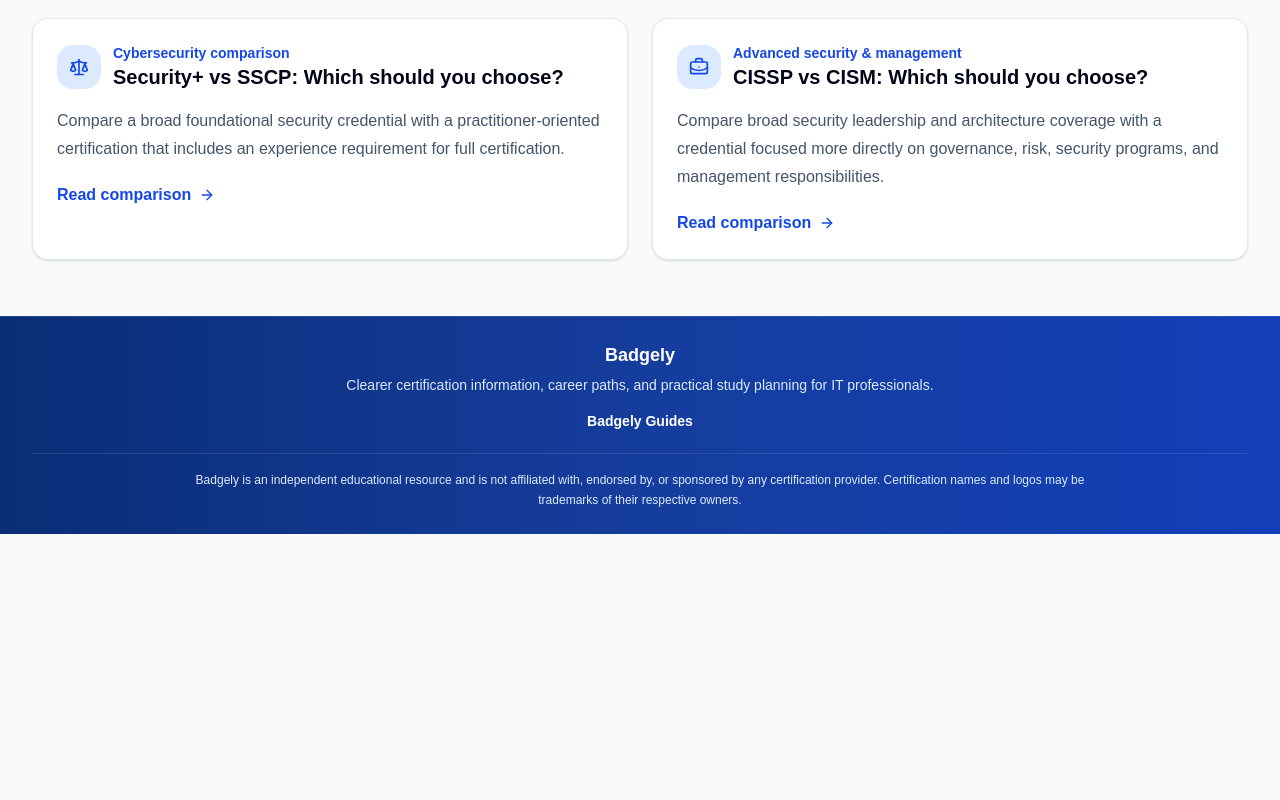
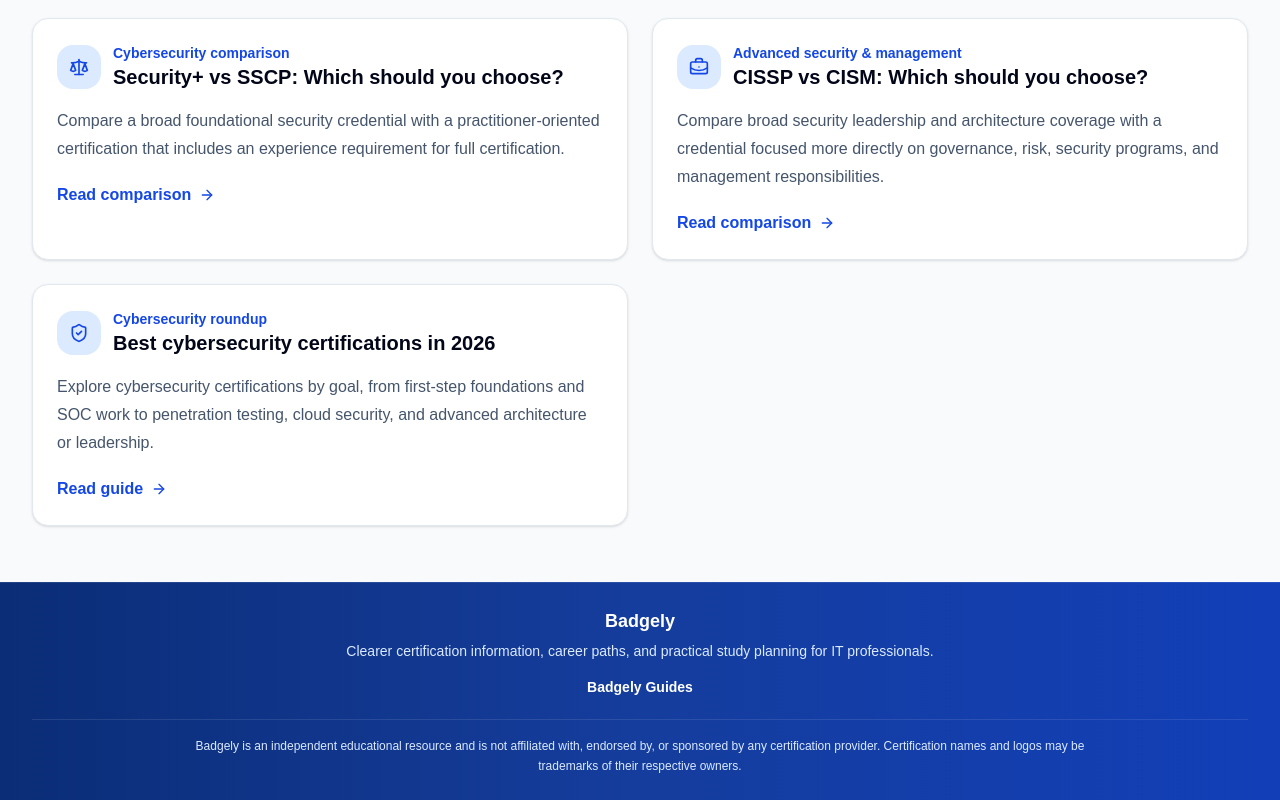
Before and after one commit to nimboxa-maker/badgely, a Next.js app: page /guides in a window 1280 px wide. Shown: the part 1026-1826 px from the top of the page. Before the commit the page ends 1560 px from the top, so only its background shows below. Built offline with nearby package versions, Linux system fonts and the light colour scheme; no server answers.

Commit message:
Add cybersecurity certifications guide to hub

```diff
--- a/app/guides/page.tsx
+++ b/app/guides/page.tsx
@@ -168,6 +168,28 @@ export default function GuidesPage() {
               Read comparison <ArrowRight className="size-4" aria-hidden="true" />
             </Link>
           </Card>
+
+          <Card className="p-6">
+            <div className="flex items-center gap-3">
+              <span className="flex size-11 items-center justify-center rounded-2xl bg-blue-100 text-blue-700">
+                <ShieldCheck className="size-5" aria-hidden="true" />
+              </span>
+              <div>
+                <p className="text-sm font-semibold text-blue-700">Cybersecurity roundup</p>
+                <h3 className="text-xl font-bold text-slate-950">Best cybersecurity certifications in 2026</h3>
+              </div>
+            </div>
+            <p className="mt-4 leading-7 text-slate-600">
+              Explore cybersecurity certifications by goal, from first-step foundations and SOC work to penetration
+              testing, cloud security, and advanced architecture or leadership.
+            </p>
+            <Link
+              href="/guides/best-cybersecurity-certifications"
+              className="mt-5 inline-flex items-center gap-2 font-semibold text-blue-700 hover:text-blue-600"
+            >
+              Read guide <ArrowRight className="size-4" aria-hidden="true" />
+            </Link>
+          </Card>
         </div>
       </section>
     </main>
```
